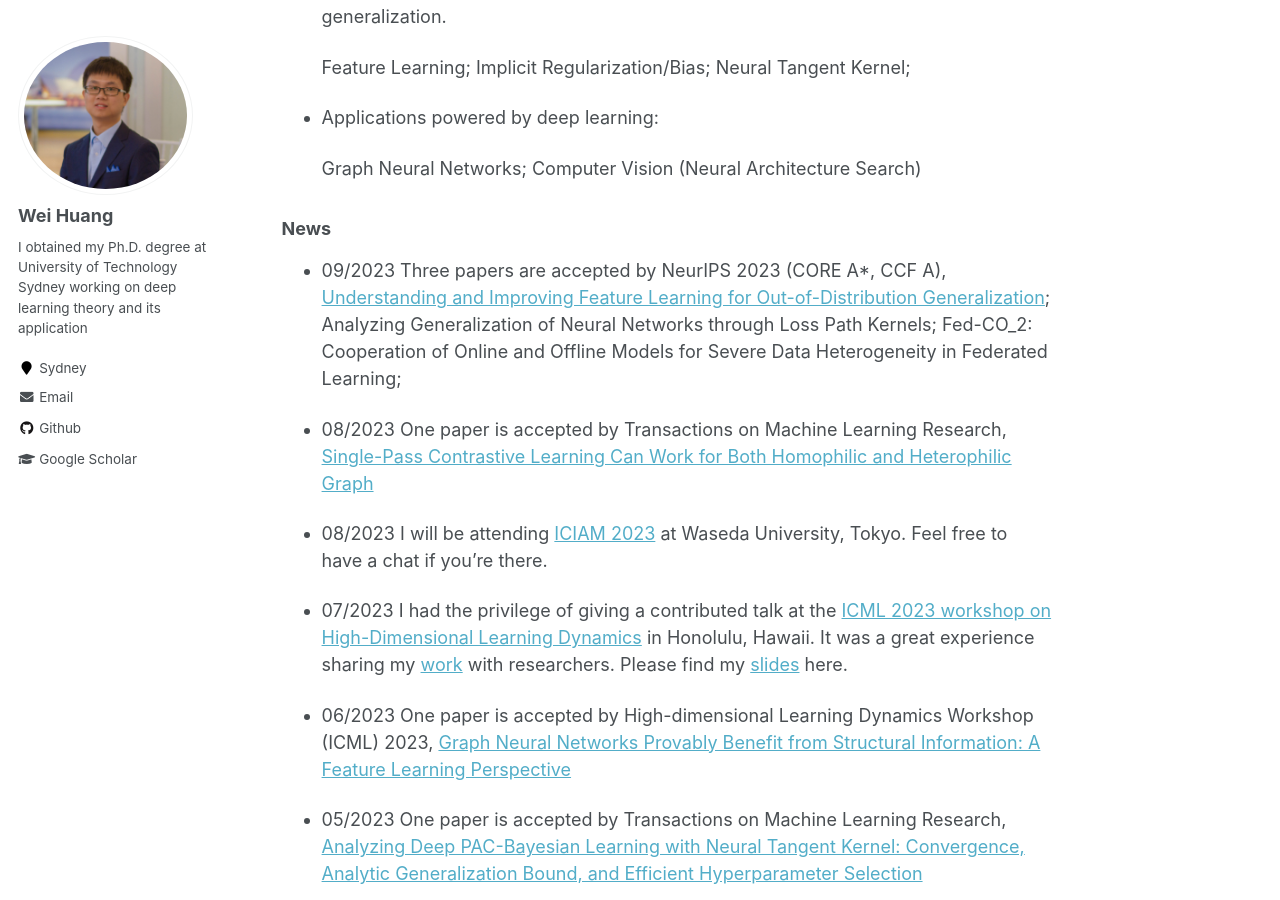
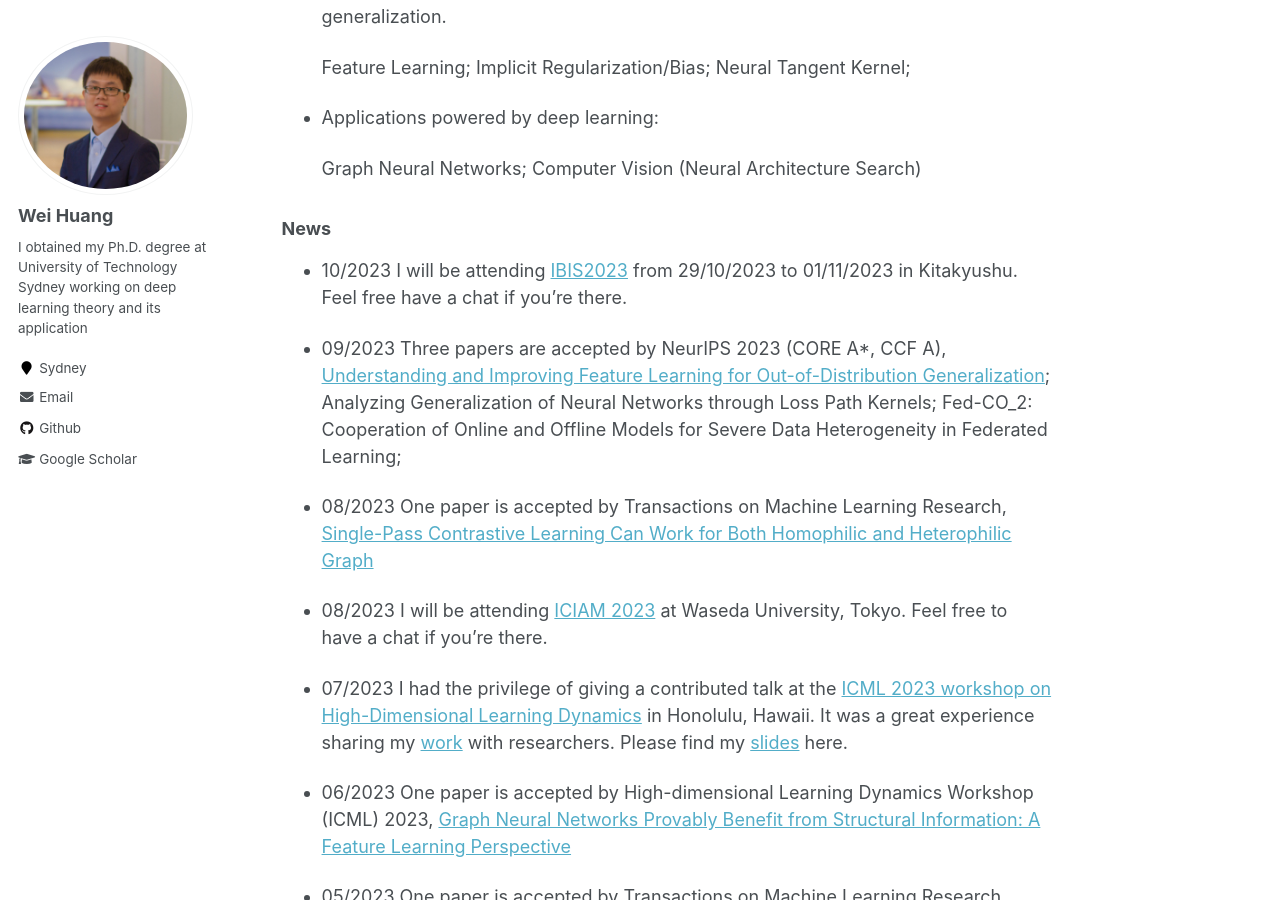
Before and after one commit to WeiHuang05/Weihuang05.github.io, a Jekyll site: the page built from index.md, in a window 1280 px wide and 900 px high, scrolled down 704 px. Built offline with Jekyll 4.4.1, drawn with Linux system fonts in a browser that asks for light colours.

Commit message:
Update index.md

```diff
--- a/index.md
+++ b/index.md
@@ -25,6 +25,8 @@ My office is located at the [University of Tokyo](https://www.u-tokyo.ac.jp/ja/i
 
 
 ### News
+
+* 10/2023 I will be attending [IBIS2023](https://ibisml.org/ibis2023/cfp/) from 29/10/2023 to 01/11/2023 in Kitakyushu. Feel free have a chat if you're there.
 
 * 09/2023 Three papers are accepted by NeurIPS 2023 (CORE A*, CCF A), [Understanding and Improving Feature Learning for Out-of-Distribution Generalization](https://arxiv.org/abs/2304.11327); Analyzing Generalization of Neural Networks through Loss Path Kernels;  Fed-CO_2: Cooperation of Online and Offline Models for Severe Data Heterogeneity in Federated Learning;
 
```
